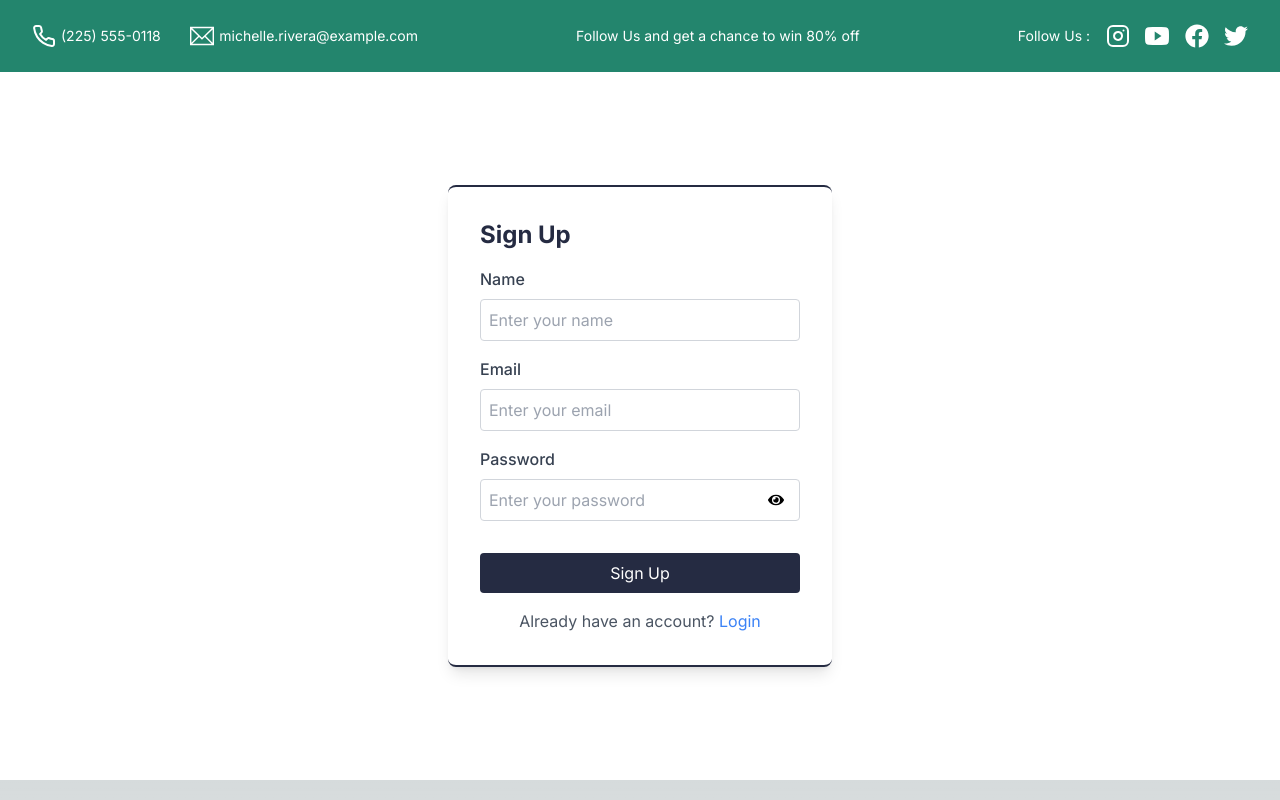
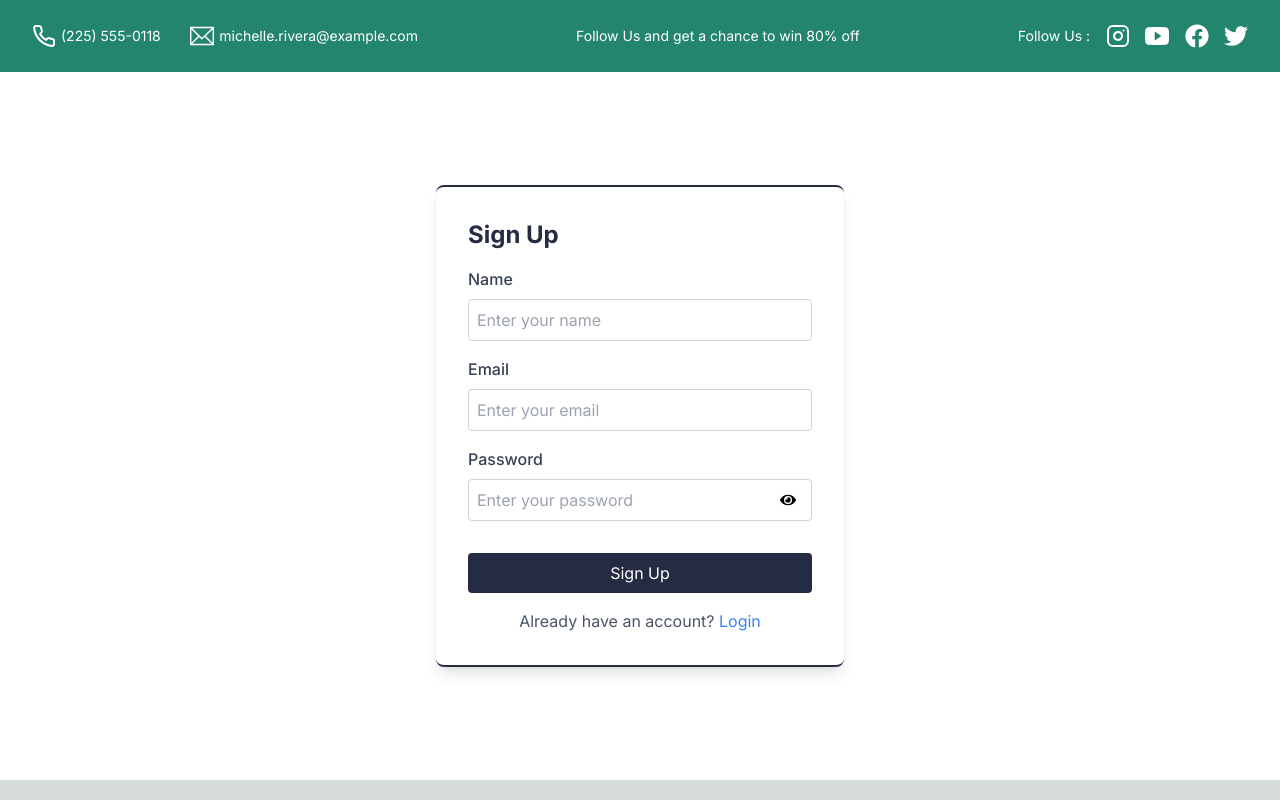
Before and after one commit to kingstech001/bandage-e-commerce, a Next.js app: page /Signup in a window 1280 px wide. Built offline with nearby package versions, Linux system fonts and the light colour scheme.

Commit message:
first commit

```diff
--- a/src/app/Signup/page.tsx
+++ b/src/app/Signup/page.tsx
@@ -29,7 +29,7 @@ const SignUp = () => {
   };
 
   return (
-    <div className="max-w-md m-auto h-screen md:h-[88.5vh] px-[32px] flex items-center">
+    <div className="max-w-md m-auto h-screen md:h-[88.5vh] px-[20px] flex items-center">
       <div className="w-full max-w-md p-8 bg-white rounded-lg shadow-lg border-y-[2px] border-[#252B42]">
         <h2 className="text-2xl mb-4 font-bold text-[#252B42]">Sign Up</h2>
         <form onSubmit={handleSubmit}>
```
